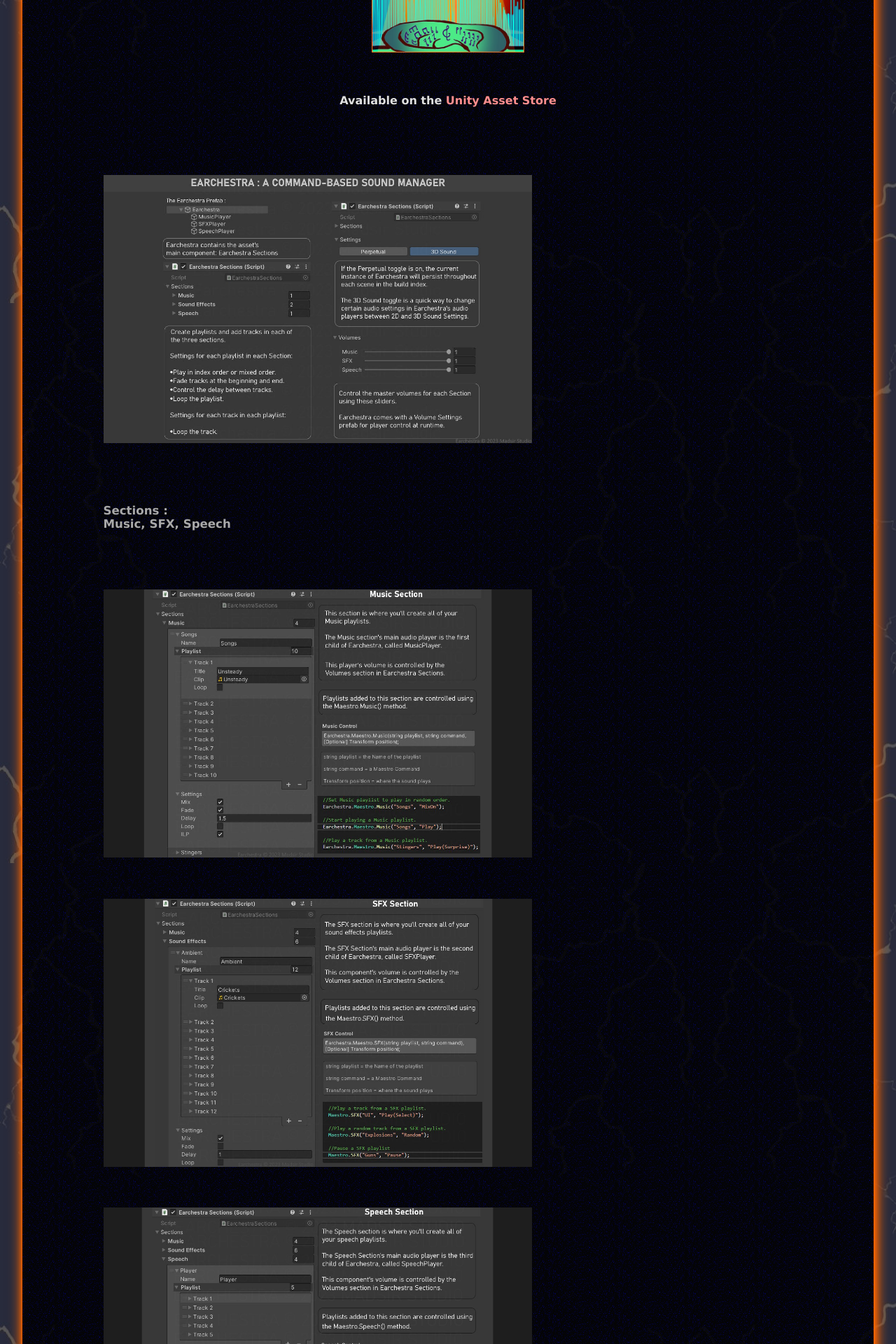
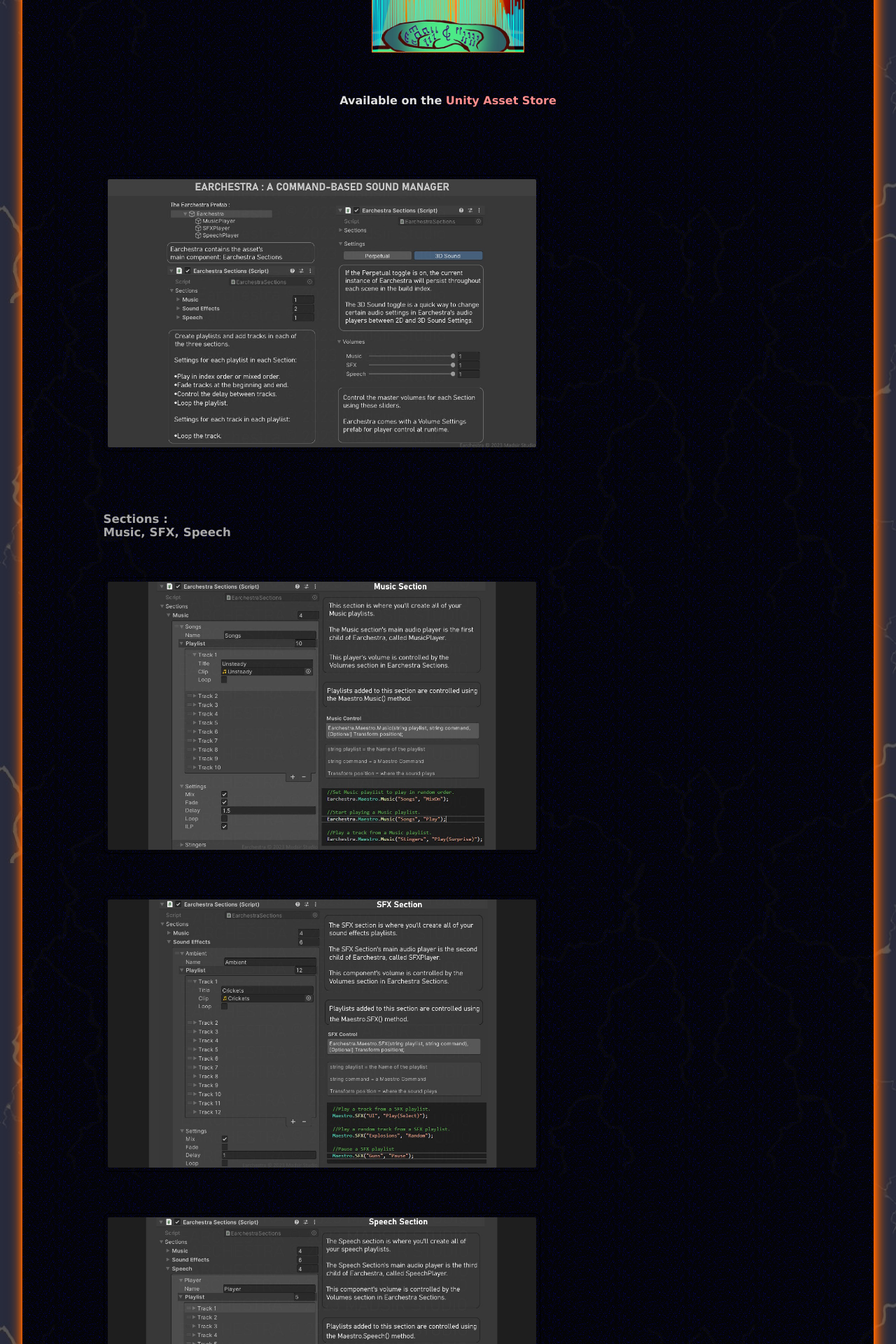
Before and after one commit to Madsir/madsirstudio.github.io, a Jekyll site: the page built from earchestra/index.html, in a window 1280 px wide. Shown: the part 367-2287 px from the top of the page at 70% size. Built offline with Jekyll 4.4.1, drawn with Linux system fonts in a browser that asks for light colours; some of the changed text lies outside the part shown.

Commit message:
Update index.html

```diff
--- a/earchestra/index.html
+++ b/earchestra/index.html
@@ -67,6 +67,16 @@
 	  margin-top: 5%;
   margin-bottom: 5%;
 }
+	.around img {
+  border-radius: 8px;
+  border: 1px solid black;
+  padding: 5px;
+  max-width: 100%;
+  height: auto;
+}
+.around img:hover {
+  box-shadow: 0 0 2px 1px #ff8e8e;
+}
 </style>
 </head>
 <body>
@@ -85,7 +95,6 @@
 		</div>
     <br>
     <h2>Sections :<br>Music, SFX, Speech</h2>
-    <br>
 	  	  	  		<div class="around">
 		<a href="/Assets/earchestraMusicSectionMSS.jpg"><img src="/Assets/earchestraMusicSectionMSS.jpg" alt="Earchestra Sections" width="80%"></a>
 		</div>
@@ -95,7 +104,7 @@
 	  	  	  		<div class="around">
 		<a href="/Assets/earchestraSpeechSectionMSS.jpg"><img src="/Assets/earchestraSpeechSectionMSS.jpg" alt="Earchestra Sections" width="80%"></a>
 		</div>
-	<br>  <div class="baround"><br>
+	 <div class="baround"><br>
     <p>
     Create playlists and add tracks in each of these sections.<br><br>
     Customize your playlist and track names. <br><br>
@@ -116,27 +125,25 @@
 	  </p> <br></div> !-->
       <br>
         <h2>Ensemble</h2>
-    <br>
+
 	  	  	  	  		<div class="around">
 		<a href="/Assets/earchestraEnsemble.jpg"><img src="/Assets/earchestraEnsemble.jpg" alt="Earchestra Ensemble" width="80%"></a>
 		</div>
-<br>
 	  <div class="baround"><br><p>
 		  Use the Auto Ensemble builder or add as many audio players to your Ensemble as you wish.<br><br>
     Play multiple playlists from the same section at the same time. <br> <br>
-    Play multiple tracks from a Section's playlist, each with their own effects. <br> <br>
+    Play multiple tracks from a Section's playlist, each with their own transform. <br> <br>
     Make any clip from your playlists play at the position of your choice.
     </p>
   <br>
 	  </div>
   <br>
   <h2>Earchestra's Maestro Methods</h2>
-  <br>
 	  	  	  	  	  		<div class="around">
 		<a href="/Assets/earchestraMaestroCommands.jpg"><img src="/Assets/earchestraMaestroCommands.jpg" alt="Earchestra Maestro Commands" width="80%"></a>
-		</div><br>
+		</div>
 	  <div class="baround"><br><p>
-    Control playlists, tracks, effects, and transforms.<br><br>
+    Control playlists, tracks, and transforms.<br><br>
     Use these methods in any Monobehavior scripts.
   </p>
       <br>
```
